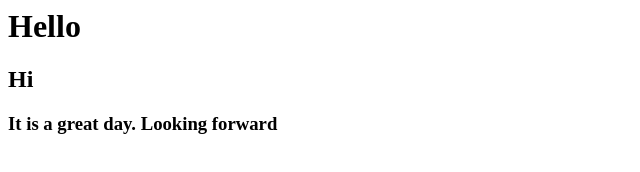
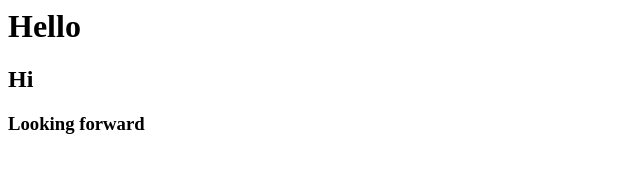
Before and after one commit to suvisesh/learngit, a plain HTML site: page index.html in a window 1280 px wide. Shown: the whole page, without its empty margins (0-640 px from the left). Drawn offline with Linux system fonts and the light colour scheme.

Commit message:
q3 changed

```diff
--- a/index.html
+++ b/index.html
@@ -2,6 +2,6 @@
 <body>
 <h1> Hello  </h1>
 <h2> Hi </h2>
-<h3> It is a great day. Looking forward </h3>
+<h3> Looking forward </h3>
 </body>
 </html>
```
